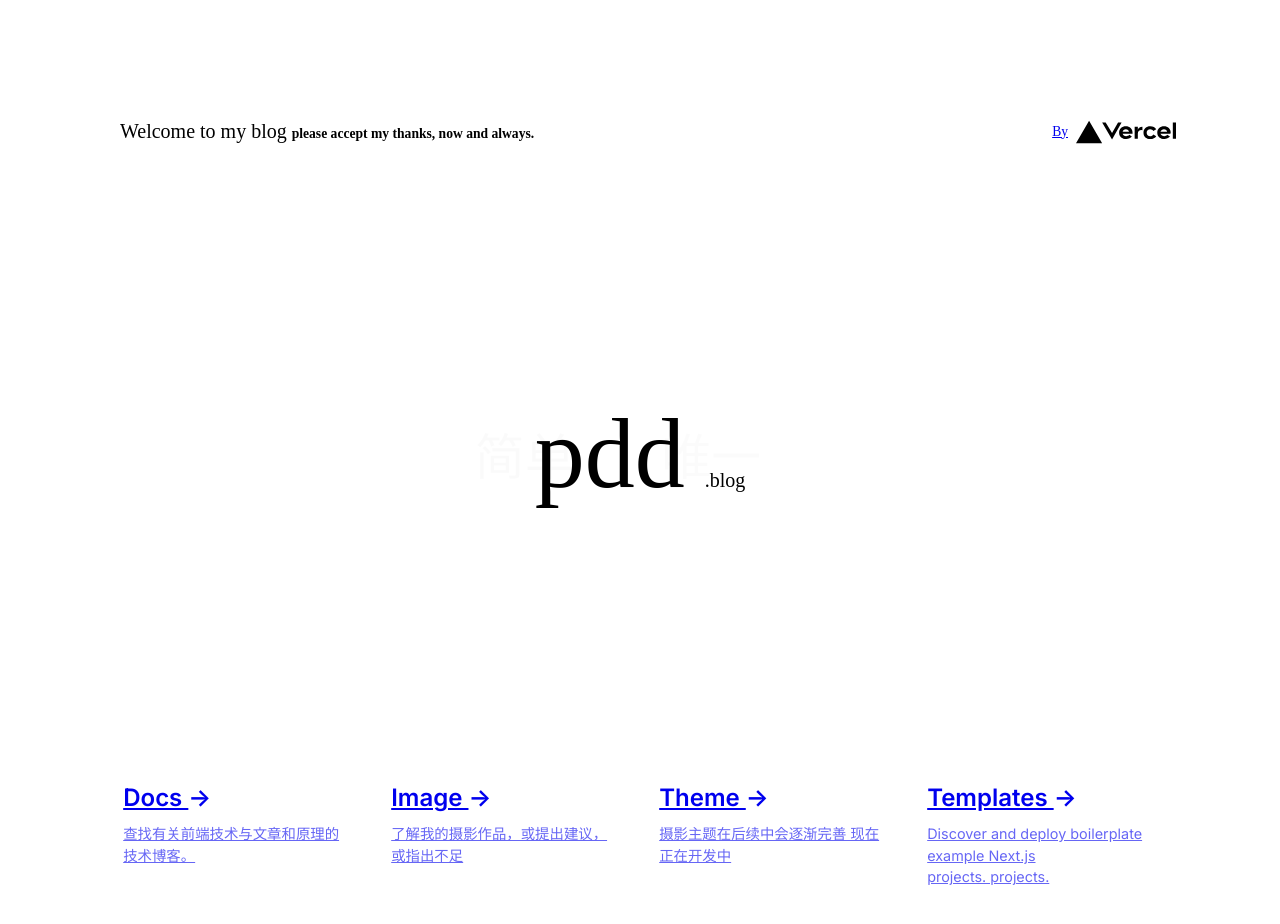
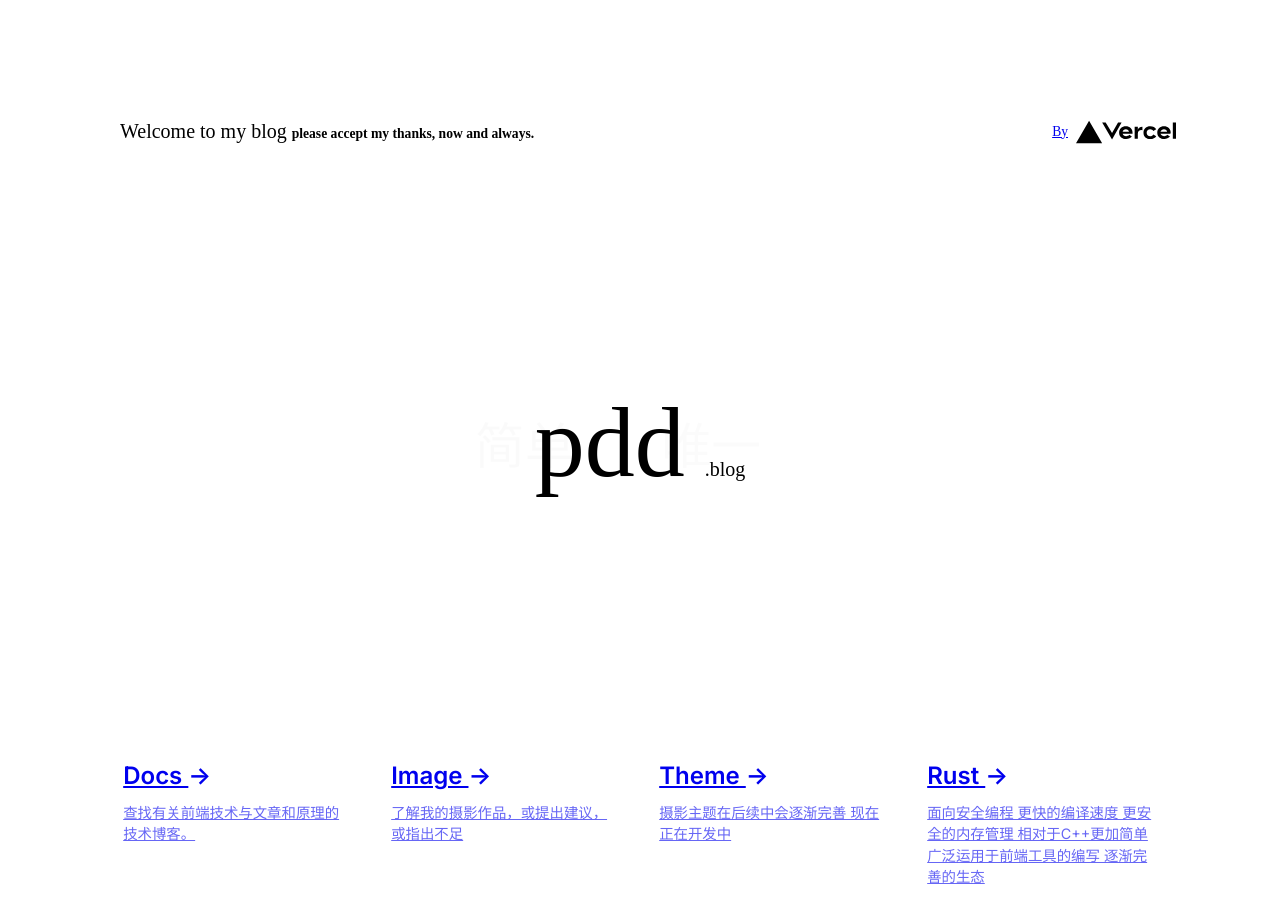
Before and after one commit to tzwtmll/tzwtmll.github.io, a Next.js app: page / in a window 1280 px wide. Shown: the top 924 px of the page. Built offline with nearby package versions, Linux system fonts and the light colour scheme.

Commit message:
✨ feat: rust页面

```diff
--- a/pages/index.js
+++ b/pages/index.js
@@ -95,18 +95,19 @@ export default function Home() {
               摄影主题在后续中会逐渐完善 现在正在开发中
             </p>
           </a>
+          {/* 第四格 */}
           <a
-            href="https://vercel.com/new/templates"
+            href="https://tzwtmll.github.io/rust"
             className={styles.card}
             target="_blank"
             rel="noopener noreferrer"
           >
             <h2 className={inter.className}>
-              Templates <span>-&gt;</span>
+              Rust <span>-&gt;</span>
             </h2>
             <p className={inter.className}>
-              Discover and deploy boilerplate example Next.js
-              projects.&nbsp;projects.
+              面向安全编程 更快的编译速度 更安全的内存管理 相对于C++更加简单
+              广泛运用于前端工具的编写 逐渐完善的生态
             </p>
           </a>
         </div>
```
